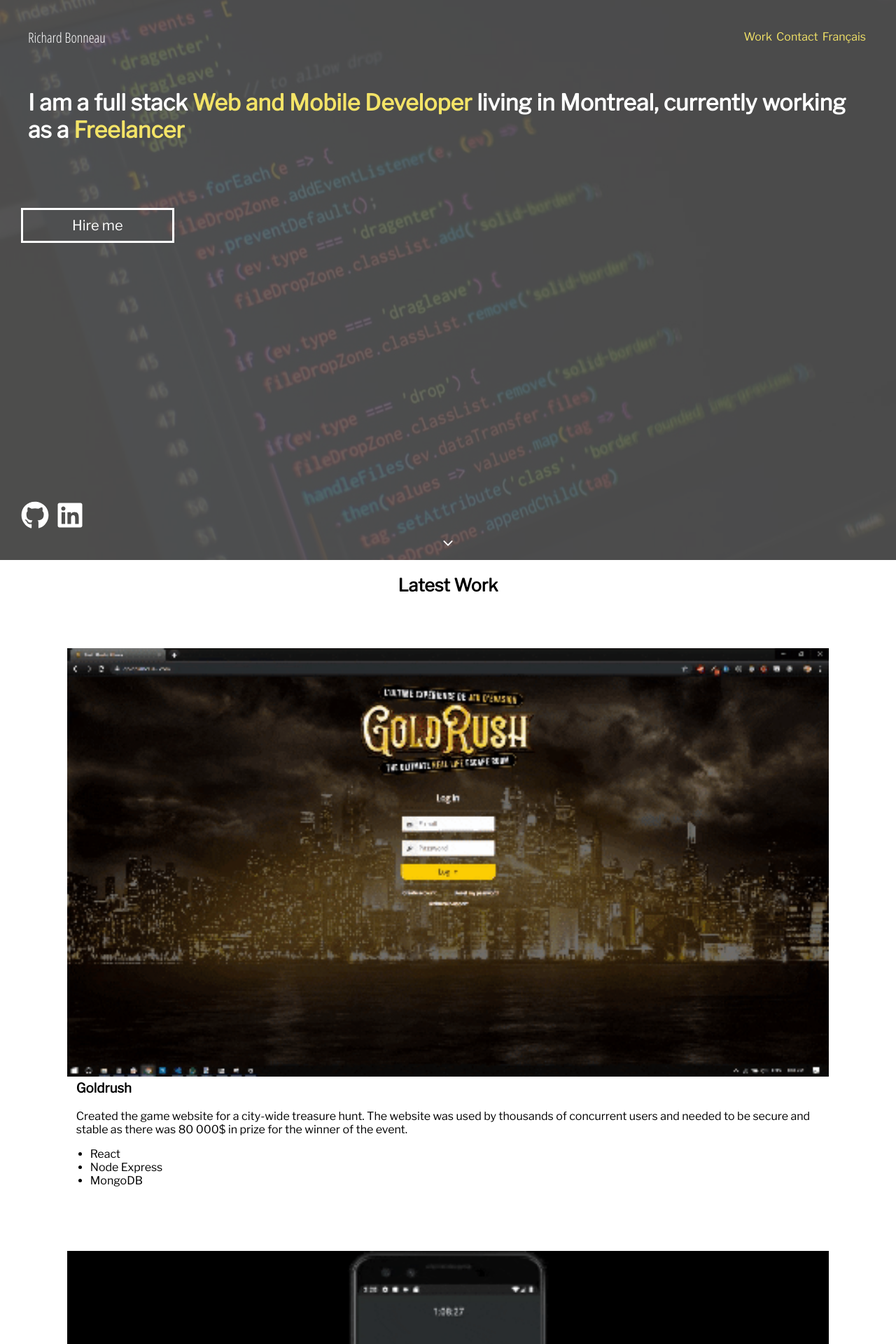
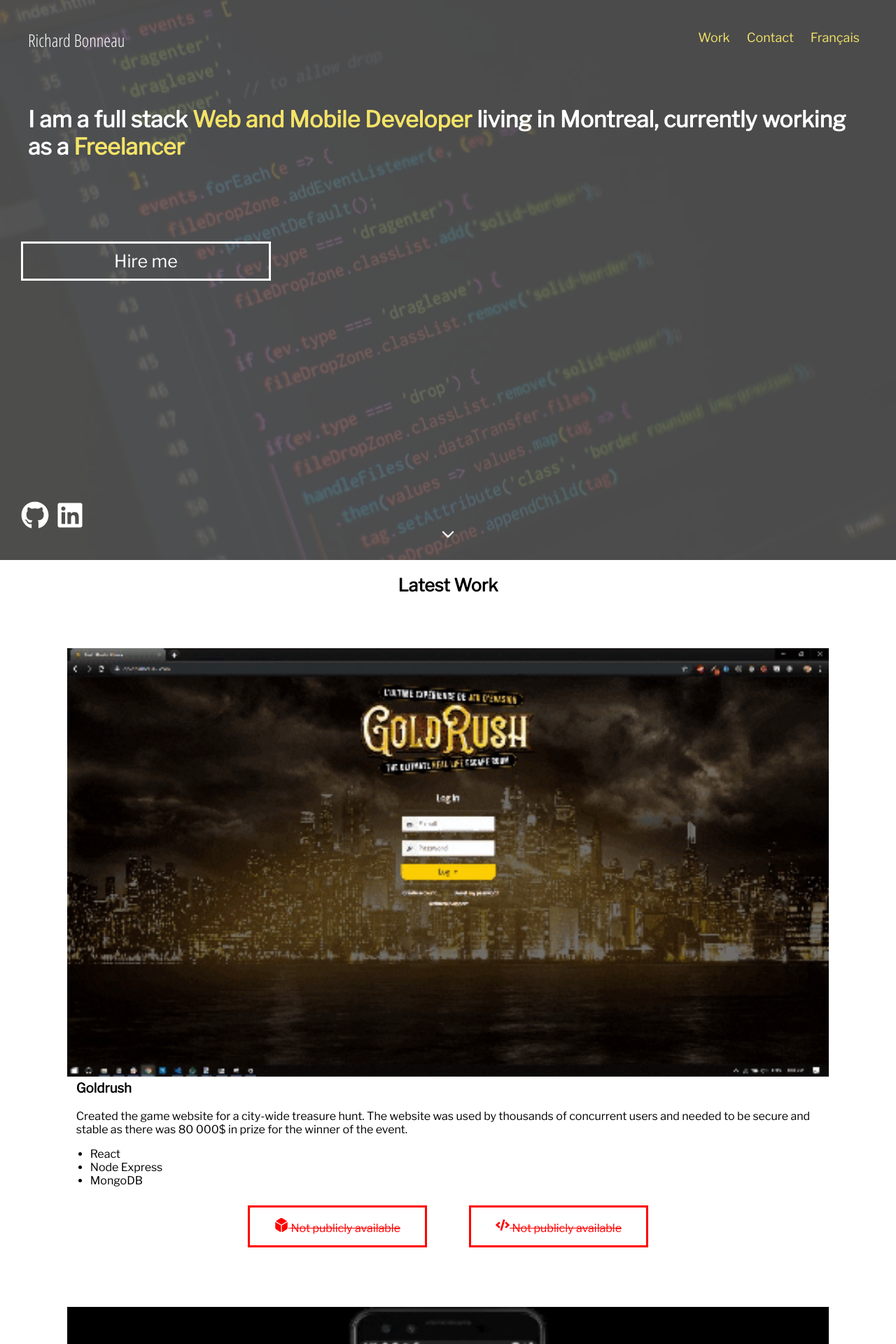
Before and after one commit to richardbonneau/portfolio, a React (Create React App) app: page / in a window 1280 px wide. Shown: the top 1920 px of the page at 70% size. Built offline with nearby package versions, Linux system fonts and the light colour scheme.

Commit message:
tablet styling done

```diff
--- a/src/App.css
+++ b/src/App.css
@@ -112,6 +112,8 @@ padding: 140px 70px 0 30px;
   -webkit-transition: all 1s;
   -moz-transition: all 1s;
   transition: all 1s;
+  margin: 0 9px;
+  font-size: 18px;
 }
 
 .header-link:hover:after {
@@ -150,7 +152,7 @@ padding: 140px 70px 0 30px;
   bottom: 40px;
   left: 20px;
 }
-.btn {
+.hero-btn {
   color: white;
   font-size: 20px;
   z-index: 1;
@@ -165,8 +167,8 @@ padding: 140px 70px 0 30px;
   -moz-transition: all 0.3s;
   transition: all 0.3s;
 }
-.btn:hover {
-  background: var(--accentColor);
+.hero-btn:hover {
+  background: white;
   color: var(--mainColor);
 }
 .burger-menu {
@@ -182,9 +184,38 @@ padding: 140px 70px 0 30px;
   transform: translate(-50%, 0);
   bottom: 10px;
 }
+.reference-btns-container{
+  display:block;
+}
+.reference-btn{
+  color: black;
+  display: inline-block;
+  border: 3px solid #000;
+  margin: 10px 30px;
+  cursor: pointer;
+  padding: 15px 0;
+  transition: all 0.3s;
+  text-decoration: none;
+  width: 250px;
+  text-align: center;
+}
+.reference-btn:hover{
+  color: white;
+  background:black;
+}
+.reference-btn-not-available{
+  color:red;
+  border-color:red;
+  text-decoration: line-through;
+}
+.reference-btn-not-available:hover{
+color:red;
+background: none;;
+}
 .see-more {
-  height: 20px;
-  width: 20px;
+  height: 25px;
+  width: 25px;
+  padding: 10px 40px;
   color: white;
   cursor: pointer;
 }
@@ -241,6 +272,25 @@ padding: 140px 70px 0 30px;
     width:440px;
   }
 }
+@media (min-width:768px){
+  .main-intro{
+    font-size: 35px;
+  }
+  .main-name{
+    font-size:25px;
+  }
+}
+@media(min-width:1024px){
+  .main-intro{
+    font-size: 50px;
+    margin: 66px 40px;
+  }
+  .hero-btn{
+    padding: 10px 130px;
+    font-size:25px;
+  }
+
+}
 @media (min-height: 700px) {
   .main-intro {
     font-size: 32px;
--- a/src/App.js
+++ b/src/App.js
@@ -84,12 +84,13 @@ function App() {
           Montreal, currently working as a{" "}
           <span className="intro-span">Freelancer</span>
         </h1>
+
         <div className="hireme-wrapper">
           <div
             onClick={() => {
-              setTimeout(() => navLinkClicked("contact"), 200);
+              navLinkClicked("contact")
             }}
-            className="btn"
+            className="hero-btn"
           >
             Hire me
           </div>
--- a/src/components/project.js
+++ b/src/components/project.js
@@ -1,6 +1,5 @@
 import React from 'react';
-import { FaGithub, FaLinkedin } from 'react-icons/fa';
-import {IoIosArrowDown} from 'react-icons/io'
+import { FaCode, FaDiceD6 } from 'react-icons/fa';
 import '../App.css';
 
 function Project(props) {
@@ -15,6 +14,17 @@ function Project(props) {
         <div>{props.project.description}</div>
         <ul className="features-ul">{props.project.features.map(feat=><li>{feat}</li>)}</ul>
         </div>
+        <div className="reference-btns-container">
+          {props.project.projectUrl
+          ?<a className="reference-btn" href={props.project.projectUrl} target="_blank"><FaDiceD6 className="contact-icons" /> Link to project</a>
+          :<a className="reference-btn reference-btn-not-available"><FaDiceD6 className="contact-icons" /> Not publicly available</a>
+          }
+                   {props.project.projectUrl
+          ?<a className="reference-btn" href={props.project.codeUrl} target="_blank"><FaCode className="contact-icons" /> Link to code</a>
+          :<a className="reference-btn reference-btn-not-available"><FaCode className="contact-icons" /> Not publicly available</a>
+          }
+
+        </div>
 
 
     </div>
--- a/src/utils/data.js
+++ b/src/utils/data.js
@@ -7,7 +7,9 @@ export const latestWork = [
             "React",
             "Node Express",
             "MongoDB",
-        ]
+        ],
+        projectUrl:null,
+        codeUrl:null
     },
     {
         title:"Pomodoro Productivity",
@@ -16,7 +18,20 @@ export const latestWork = [
         features:[
             "Flutter",
             "Custom time handling"
-        ]
+        ],
+        projectUrl:"https://play.google.com/store/apps/details?id=com.richardbonneau.pomodoro_productivity",
+        codeUrl:"https://github.com/richardbonneau/pomodoro_flutter"
+    },
+    {
+        title:"Sweeper.net",
+        image:"https://img.itch.zone/aW1nLzE2NzQ4OTUuanBn/347x500/jIlllj.jpg",
+        description:"Game made within a month for the game jam 'Game Off 2018' held by github. The game won the 31st place out of 324 for theme interpretation and got partly funded on kickstarter, but didn't reach its goal.",
+        features:[
+            "Unity",
+            "C#",
+        ],
+        projectUrl:"https://sixthmoon.itch.io/sweeper-net",
+        codeUrl:"https://github.com/richardbonneau/Game_Off_2018"
     },
     {
         title:"Inventorify",
@@ -25,7 +40,9 @@ export const latestWork = [
         features:[
             "React",
             "Polaris component library",
-        ]
+        ],
+        projectUrl:null,
+        codeUrl:null
     }
 
 ]
```
